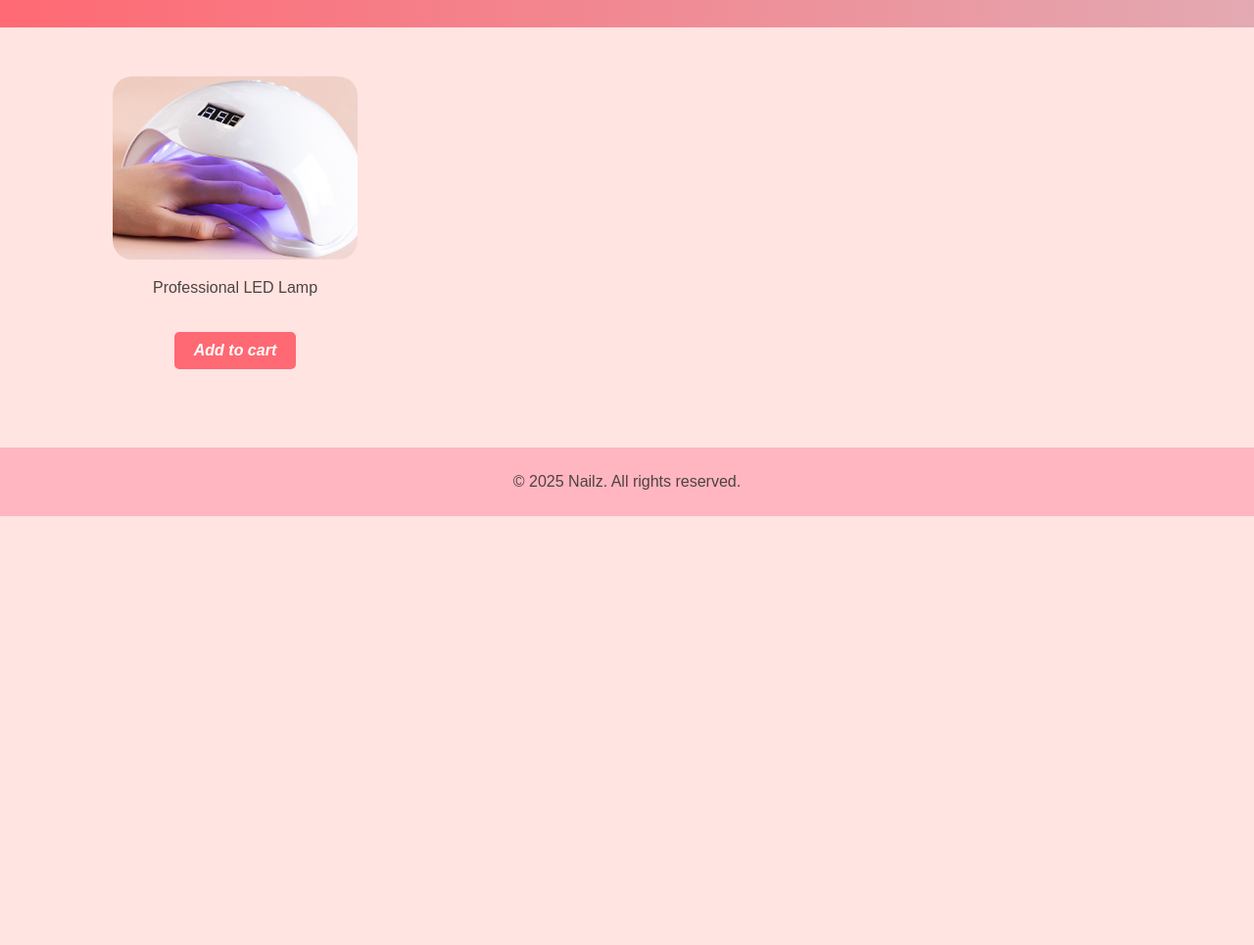
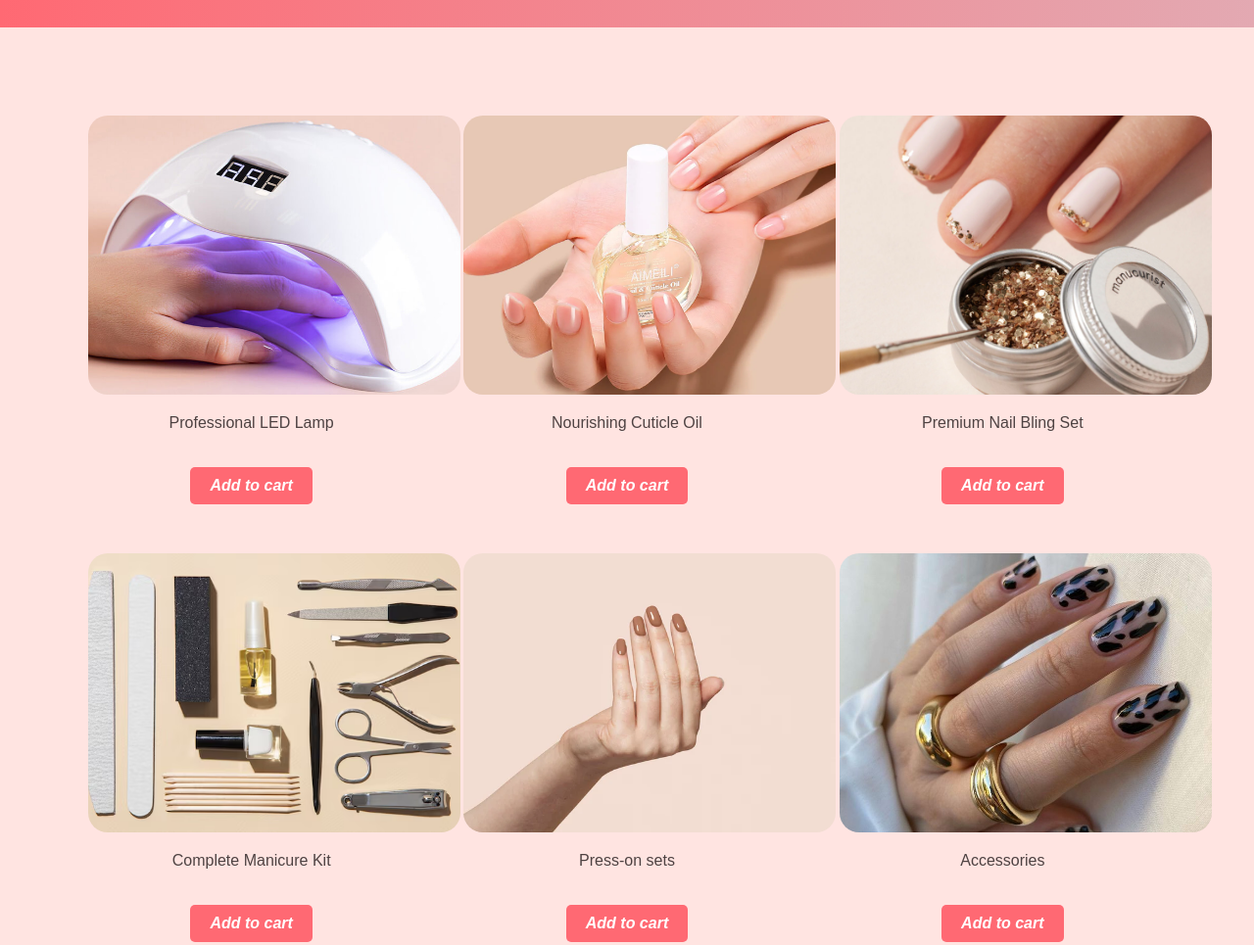
Before and after one commit to farihatultul/Midterm-practical-fariha-islam-2121021, a plain HTML site: page products.html in a window 1280 px wide. Shown: the part 129-1094 px from the top of the page at 98% size. Before the commit the page ends 800 px from the top, so only its background shows below. Drawn offline with Linux system fonts and the light colour scheme.

Commit message:
did the products page and fixed css

```diff
--- a/products.html
+++ b/products.html
@@ -19,10 +19,41 @@
     </header>
 
     <section class="product-grid">
+
         <div class="product">
             <img src="lamp.jpg" class="image" alt="Lamp">
             <p>Professional LED Lamp</p>
             <button onclick="showMessage2()">Add to cart</button>
+        </div>
+
+        <div class="product">
+            <img src="oil.webp" class="image" alt="Cuticle Oil">
+            <p>Nourishing Cuticle Oil</p>
+            <button onclick="showMessage3()">Add to cart</button>
+        </div>
+
+        <div class="product">
+            <img src="dip.webp" class="image" alt="Bling Set">
+            <p>Premium Nail Bling Set</p>
+            <button onclick="showMessage3()">Add to cart</button>
+        </div>
+
+        <div class="product">
+            <img src="manicure.avif" class="image" alt="Manicure Kit">
+            <p>Complete Manicure Kit</p>
+            <button onclick="showMessage3()">Add to cart</button>
+        </div>
+
+        <div class="product">
+            <img src="gel sets.webp" class="image" alt="Hand care">
+            <p>Press-on sets</p>
+            <button onclick="showMessage3()">Add to cart</button>
+        </div>
+
+        <div class="product">
+            <img src="rings.jpg" class="image" alt="Accessories">
+            <p>Accessories</p>
+            <button onclick="showMessage3()">Add to cart</button>
         </div>
 
 
--- a/styles.css
+++ b/styles.css
@@ -44,20 +44,22 @@ nav ul li a:hover {
     flex-direction: column;
     align-items: center;
     padding: 60px;
+    font-size: 18px;
+    font-style: oblique;
 }
 
 .product-grid {
     display: grid;
     grid-template-columns: repeat(3, 1fr);
-    gap: 20px;
-    padding: 50px;
+    gap: 50px;
+    padding: 90px;
 }
 .image {
-    width: 100%;
-    max-width: 250px;
+    width: 200%;
+    max-width: 380px;
     border-radius: 20px;
     aspect-ratio: 4 / 3;
-    object-fit: cover;
+    object-fit:cover;
 }
 
 .salon{
```
